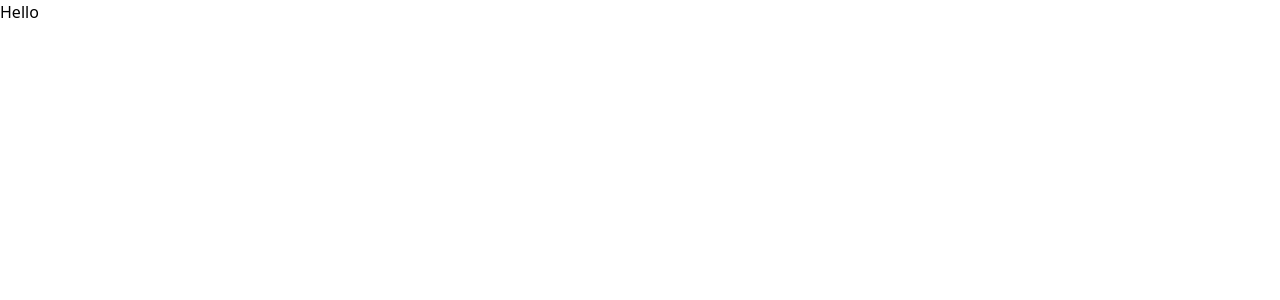
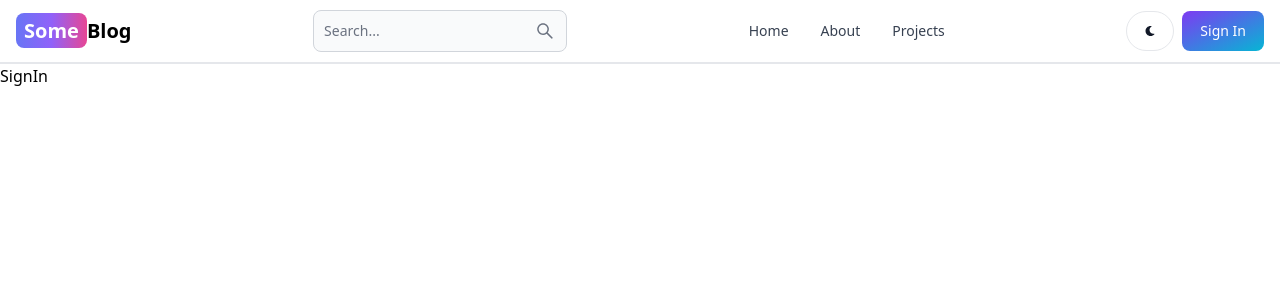
Before and after one commit to aryanbroy/web_blog, a React (Vite) app in the folder client/: page /sign-in in a window 1280 px wide. Shown: the top 300 px of the page. Built offline with nearby package versions, Linux system fonts and the light colour scheme.

Commit message:
create navbar section

```diff
--- a/client/package.json
+++ b/client/package.json
@@ -10,8 +10,11 @@
     "preview": "vite preview"
   },
   "dependencies": {
+    "flowbite-react": "^0.9.0",
     "react": "^18.2.0",
-    "react-dom": "^18.2.0"
+    "react-dom": "^18.2.0",
+    "react-icons": "^5.1.0",
+    "react-router-dom": "^6.23.0"
   },
   "devDependencies": {
     "@types/react": "^18.2.66",
--- a/client/src/App.jsx
+++ b/client/src/App.jsx
@@ -1,5 +1,25 @@
 import React from "react";
+import { BrowserRouter, Routes, Route } from "react-router-dom";
+import Home from "./pages/Home";
+import About from "./pages/About";
+import SignUp from "./pages/SignUp";
+import SignIn from "./pages/SignIn";
+import Dashboard from "./pages/Dashboard";
+import Projects from "./pages/Projects";
+import Header from "./components/Header";
 
 export default function App() {
-  return <div>Hello</div>;
+  return (
+    <BrowserRouter>
+      <Header />
+      <Routes>
+        <Route path="/" element={<Home />} />
+        <Route path="/about" element={<About />} />
+        <Route path="/sign-up" element={<SignUp />} />
+        <Route path="/sign-in" element={<SignIn />} />
+        <Route path="/dashboard" element={<Dashboard />} />
+        <Route path="/projects" element={<Projects />} />
+      </Routes>
+    </BrowserRouter>
+  );
 }
--- /dev/null
+++ b/client/src/components/Header.jsx
@@ -0,0 +1,53 @@
+import React from "react";
+import { Link, useLocation } from "react-router-dom";
+import { Avatar, Button, Dropdown, Navbar, TextInput } from "flowbite-react";
+import { AiOutlineSearch } from "react-icons/ai";
+import { FaMoon, FaSun } from "react-icons/fa";
+
+export default function Header() {
+  const path = useLocation().pathname;
+  return (
+    <Navbar className="border-b-2">
+      <Link
+        to="/"
+        className="self-center whitespace-nowrap text-sm sm:text-xl font-semibold dark:text-white"
+      >
+        <span className="px-2 py-1 bg-gradient-to-r from-indigo-500 via-purple-500 to-pink-500 rounded-lg text-white">
+          Some
+        </span>
+        Blog
+      </Link>
+      <form>
+        <TextInput
+          type="text"
+          placeholder="Search..."
+          rightIcon={AiOutlineSearch}
+          className="hidden lg:inline"
+        />
+      </form>
+      <Button className="w-12 h-10 lg:hidden" color="gray" pill>
+        <AiOutlineSearch />
+      </Button>
+      <div className="flex gap-2 md:order-2">
+        <Button className="w-12 h-10 hidden sm:inline" color="gray" pill>
+          <FaMoon />
+        </Button>
+        <Link to={"/sign-in"}>
+          <Button gradientDuoTone={"purpleToBlue"}>Sign In</Button>
+        </Link>
+        <Navbar.Toggle />
+      </div>
+      <Navbar.Collapse>
+        <Navbar.Link active={path === "/"} as={"div"}>
+          <Link to={"/"}>Home</Link>
+        </Navbar.Link>
+        <Navbar.Link active={path === "/about"} as={"div"}>
+          <Link to={"/about"}>About</Link>
+        </Navbar.Link>
+        <Navbar.Link active={path === "/projects"} as={"div"}>
+          <Link to={"/projects"}>Projects</Link>
+        </Navbar.Link>
+      </Navbar.Collapse>
+    </Navbar>
+  );
+}
--- /dev/null
+++ b/client/src/pages/About.jsx
@@ -0,0 +1,5 @@
+import React from "react";
+
+export default function About() {
+  return <div>About</div>;
+}
--- /dev/null
+++ b/client/src/pages/Dashboard.jsx
@@ -0,0 +1,5 @@
+import React from "react";
+
+export default function Dashboard() {
+  return <div>Dashboard</div>;
+}
--- /dev/null
+++ b/client/src/pages/Home.jsx
@@ -0,0 +1,5 @@
+import React from "react";
+
+export default function Home() {
+  return <div>Home</div>;
+}
--- /dev/null
+++ b/client/src/pages/Projects.jsx
@@ -0,0 +1,5 @@
+import React from "react";
+
+export default function Projects() {
+  return <div>Projects</div>;
+}
--- /dev/null
+++ b/client/src/pages/SignIn.jsx
@@ -0,0 +1,5 @@
+import React from "react";
+
+export default function SignIn() {
+  return <div>SignIn</div>;
+}
--- /dev/null
+++ b/client/src/pages/SignUp.jsx
@@ -0,0 +1,5 @@
+import React from "react";
+
+export default function SignUp() {
+  return <div>SignUp</div>;
+}
--- a/client/tailwind.config.js
+++ b/client/tailwind.config.js
@@ -1,8 +1,9 @@
+const flowbite = require("flowbite-react/tailwind");
 /** @type {import('tailwindcss').Config} */
 export default {
-  content: ["./index.html", "./src/**/*.{js,ts,jsx,tsx}"],
+  content: ["./index.html", "./src/**/*.{js,ts,jsx,tsx}", flowbite.content()],
   theme: {
     extend: {},
   },
-  plugins: [],
+  plugins: [flowbite.plugin()],
 };
```
Also changed, not shown: 1 other file (tests, documents, lock files or other folders).
